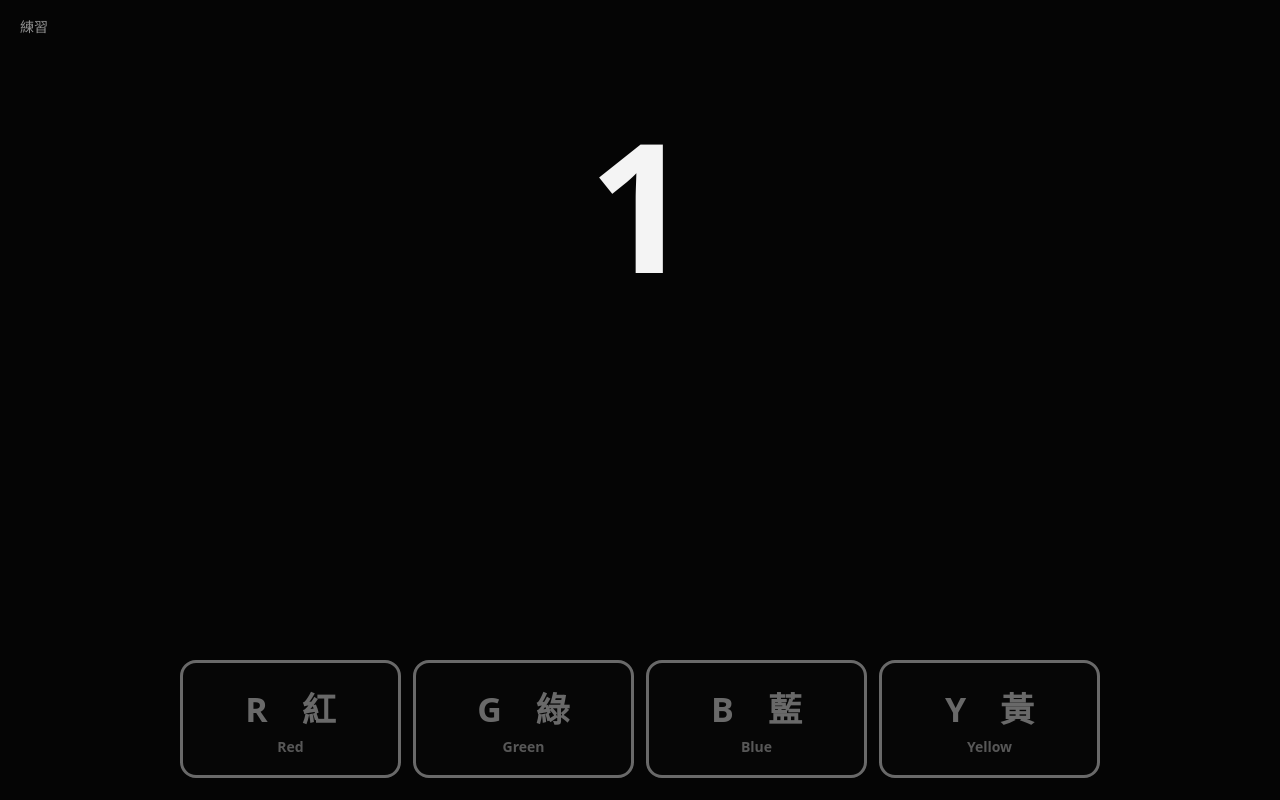
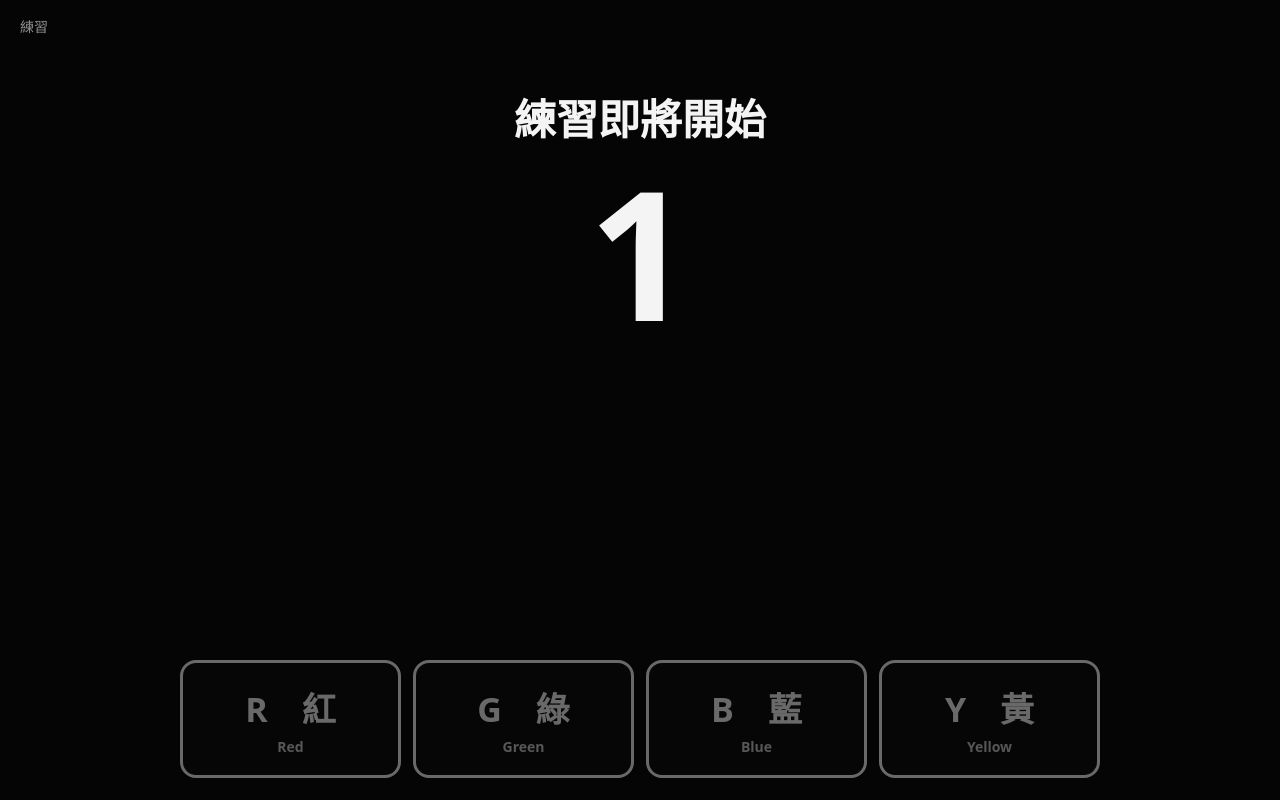
Before and after one commit to AY0319/StroopTest, a plain HTML site: page index.html in a window 1280 px wide. Both pictures are taken after a click on the button "開始練習". Drawn offline with Linux system fonts and the light colour scheme.

Commit message:
Update index.html

```diff
--- a/index.html
+++ b/index.html
@@ -672,19 +672,31 @@
       practiceFeedback.style.display = "none";
     }
 
-    function runStartCountdown(onComplete) {
+    function runStartCountdown(phaseName, onComplete) {
       clearTaskDisplay();
       setButtonsEnabled(false);
       countdown.style.display = "block";
 
       let remaining = 3;
-      countdown.textContent = String(remaining);
+
+      const renderCountdown = () => {
+        countdown.innerHTML = `
+          <div style="text-align:center;">
+            <div style="font-size:clamp(24px,4vw,42px);margin-bottom:22px;">
+              ${phaseName}即將開始
+            </div>
+            <div>${remaining}</div>
+          </div>
+        `;
+      };
+
+      renderCountdown();
 
       const tick = () => {
         remaining -= 1;
 
         if (remaining > 0) {
-          countdown.textContent = String(remaining);
+          renderCountdown();
           scheduleTimeout(tick, 1000);
         } else {
           countdown.style.display = "none";
@@ -708,7 +720,9 @@
       phaseLabel.textContent = phase === "practice" ? "練習" : "正式測驗";
       progressLabel.textContent = "";
       showScreen("task");
-      runStartCountdown(() => {
+      const countdownPhaseName = phase === "practice" ? "練習" : "正式測驗";
+
+      runStartCountdown(countdownPhaseName, () => {
         if (phase === "test") {
           testStartTime = performance.now();
           phaseTimer = scheduleTimeout(() => {
```
